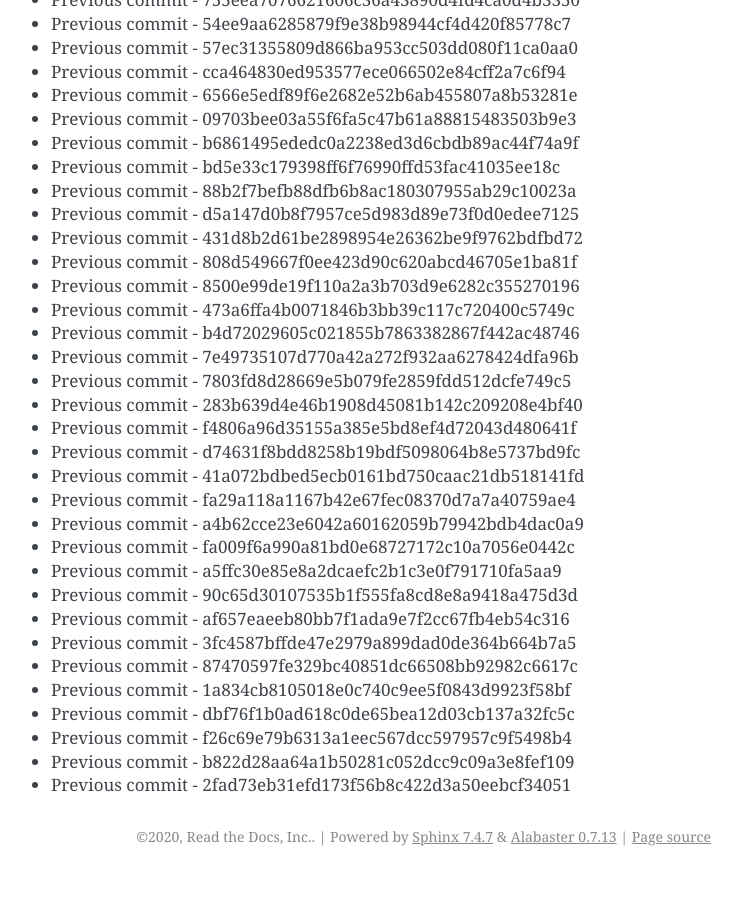
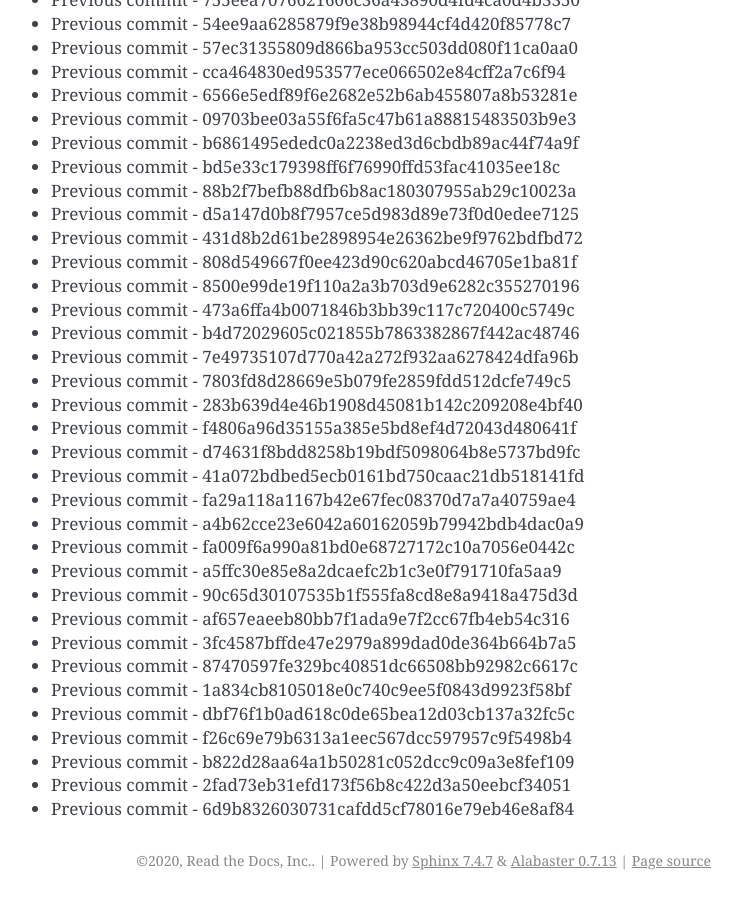
Before and after one commit to readthedocs/rtd-git-stresstest, a Sphinx documentation site: the page built from docs/updates.rst, in a window 1280 px wide and 900 px high, scrolled down 5153 px. Shown: the whole window, without its empty margins (399-1141 px from the left). Built offline with Sphinx 7.4.7, drawn with Linux system fonts in a browser that asks for light colours; before the commit the page ends 6029 px from its top, so only the background shows below that.

Commit message:
Generating commit from previous: 6d9b8326030731cafdd5cf78016e79eb46e8af84

```diff
--- a/docs/updates.rst
+++ b/docs/updates.rst
@@ -248,3 +248,4 @@ It can be tested for any performance characteristics.
 * Previous commit - f26c69e79b6313a1eec567dcc597957c9f5498b4
 * Previous commit - b822d28aa64a1b50281c052dcc9c09a3e8fef109
 * Previous commit - 2fad73eb31efd173f56b8c422d3a50eebcf34051
+* Previous commit - 6d9b8326030731cafdd5cf78016e79eb46e8af84
```
